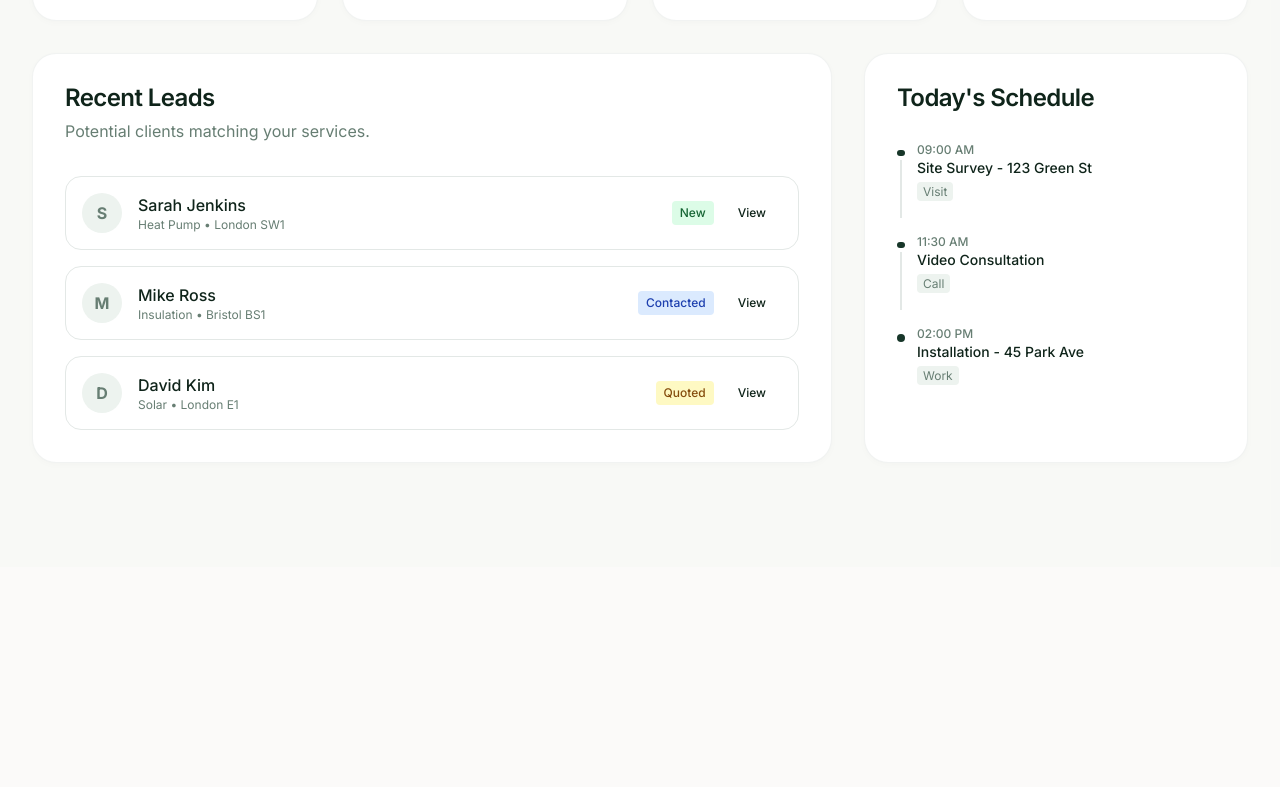
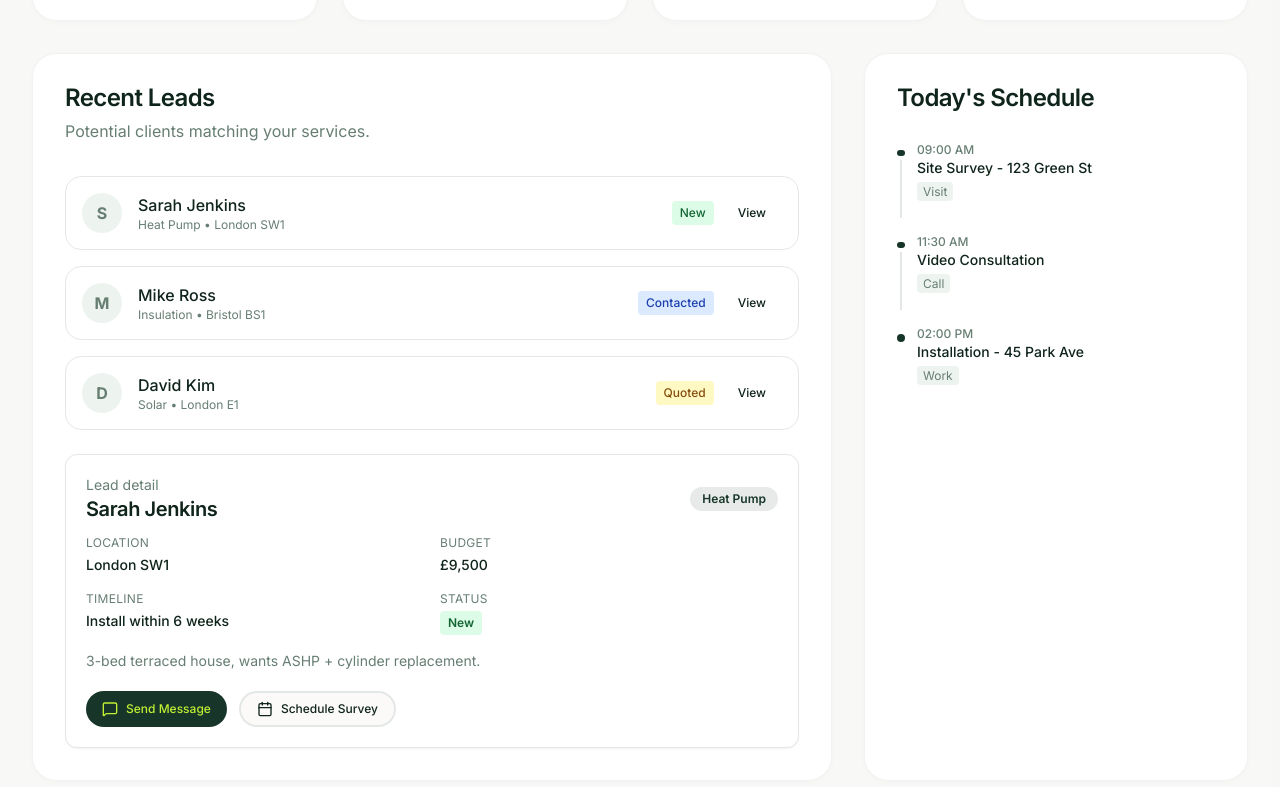
Before and after one commit to jefflawsn/greenlink, a Next.js app: page /provider/dashboard in a window 1280 px wide. Shown: the part 297-1084 px from the top of the page. Before the commit the page ends 864 px from the top, so only its background shows below. Built offline with nearby package versions, Linux system fonts and the light colour scheme.

Commit message:
feat: activate provider lead detail view

```diff
--- a/src/app/provider/dashboard/page.tsx
+++ b/src/app/provider/dashboard/page.tsx
@@ -3,8 +3,17 @@
 import { Button } from '@/components/ui/Button';
 import { Card, CardContent, CardHeader, CardTitle, CardDescription } from '@/components/ui/Card';
 import { BarChart3, Calendar, CheckCircle2, DollarSign, MessageSquare, Users } from 'lucide-react';
+import { useState } from 'react';
+
+const leads = [
+    { name: 'Sarah Jenkins', type: 'Heat Pump', loc: 'London SW1', status: 'New', budget: '£9,500', timeline: 'Install within 6 weeks', notes: '3-bed terraced house, wants ASHP + cylinder replacement.' },
+    { name: 'Mike Ross', type: 'Insulation', loc: 'Bristol BS1', status: 'Contacted', budget: '£6,200', timeline: 'Survey booked for next Tuesday', notes: 'Requesting loft + cavity insulation combo.' },
+    { name: 'David Kim', type: 'Solar', loc: 'London E1', status: 'Quoted', budget: '£11,800', timeline: 'Awaiting customer approval', notes: '6kW rooftop system with 10kWh battery.' },
+];
 
 export default function ProviderDashboard() {
+    const [selectedLead, setSelectedLead] = useState(leads[0]);
+
     return (
         <div className="min-h-screen bg-secondary/30 py-8 px-4 sm:px-6 lg:px-8">
             <div className="max-w-7xl mx-auto">
@@ -48,11 +57,7 @@ export default function ProviderDashboard() {
                         </CardHeader>
                         <CardContent>
                             <div className="space-y-4">
-                                {[
-                                    { name: 'Sarah Jenkins', type: 'Heat Pump', loc: 'London SW1', status: 'New' },
-                                    { name: 'Mike Ross', type: 'Insulation', loc: 'Bristol BS1', status: 'Contacted' },
-                                    { name: 'David Kim', type: 'Solar', loc: 'London E1', status: 'Quoted' },
-                                ].map((lead, i) => (
+                                {leads.map((lead, i) => (
                                     <div key={i} className="flex items-center justify-between p-4 border rounded-lg hover:bg-secondary/50 transition-colors">
                                         <div className="flex items-center gap-4">
                                             <div className="h-10 w-10 bg-secondary rounded-full flex items-center justify-center font-bold text-muted-foreground">
@@ -70,11 +75,59 @@ export default function ProviderDashboard() {
                                                 }`}>
                                                 {lead.status}
                                             </span>
-                                            <Button size="sm" variant="ghost">View</Button>
+                                            <Button size="sm" variant="ghost" onClick={() => setSelectedLead(lead)}>
+                                                View
+                                            </Button>
                                         </div>
                                     </div>
                                 ))}
                             </div>
+
+                            {selectedLead && (
+                                <div className="mt-6 p-5 border rounded-xl bg-white shadow-sm">
+                                    <div className="flex items-center justify-between mb-3">
+                                        <div>
+                                            <p className="text-sm text-muted-foreground">Lead detail</p>
+                                            <h4 className="text-xl font-semibold">{selectedLead.name}</h4>
+                                        </div>
+                                        <span className="text-xs px-3 py-1 rounded-full bg-primary/10 text-primary font-semibold">
+                                            {selectedLead.type}
+                                        </span>
+                                    </div>
+                                    <div className="grid grid-cols-1 md:grid-cols-2 gap-4 text-sm">
+                                        <div>
+                                            <p className="text-xs text-muted-foreground uppercase tracking-wide mb-1">Location</p>
+                                            <p className="font-medium">{selectedLead.loc}</p>
+                                        </div>
+                                        <div>
+                                            <p className="text-xs text-muted-foreground uppercase tracking-wide mb-1">Budget</p>
+                                            <p className="font-medium">{selectedLead.budget}</p>
+                                        </div>
+                                        <div>
+                                            <p className="text-xs text-muted-foreground uppercase tracking-wide mb-1">Timeline</p>
+                                            <p className="font-medium">{selectedLead.timeline}</p>
+                                        </div>
+                                        <div>
+                                            <p className="text-xs text-muted-foreground uppercase tracking-wide mb-1">Status</p>
+                                            <span className={`text-xs px-2 py-1 rounded font-semibold inline-flex ${selectedLead.status === 'New' ? 'bg-green-100 text-green-800' :
+                                                    selectedLead.status === 'Contacted' ? 'bg-blue-100 text-blue-800' :
+                                                        'bg-yellow-100 text-yellow-800'
+                                                }`}>
+                                                {selectedLead.status}
+                                            </span>
+                                        </div>
+                                    </div>
+                                    <p className="text-sm text-muted-foreground mt-4">{selectedLead.notes}</p>
+                                    <div className="mt-5 flex flex-wrap gap-3">
+                                        <Button size="sm" className="gap-2">
+                                            <MessageSquare className="h-4 w-4" /> Send Message
+                                        </Button>
+                                        <Button size="sm" variant="outline" className="gap-2">
+                                            <Calendar className="h-4 w-4" /> Schedule Survey
+                                        </Button>
+                                    </div>
+                                </div>
+                            )}
                         </CardContent>
                     </Card>
 
```
